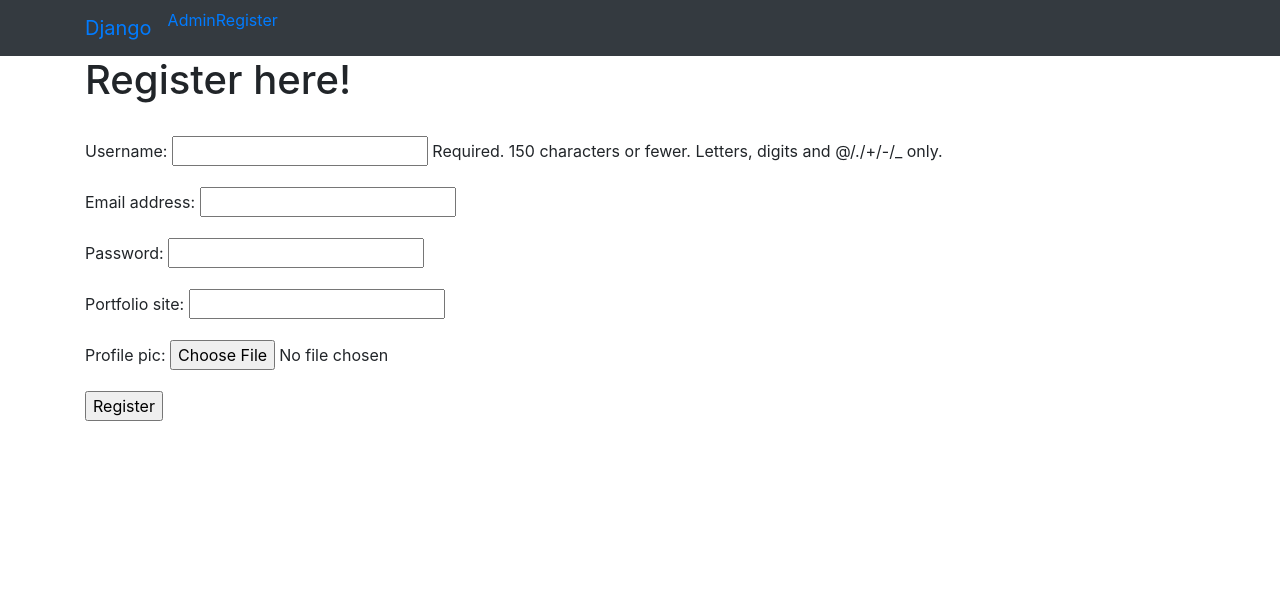
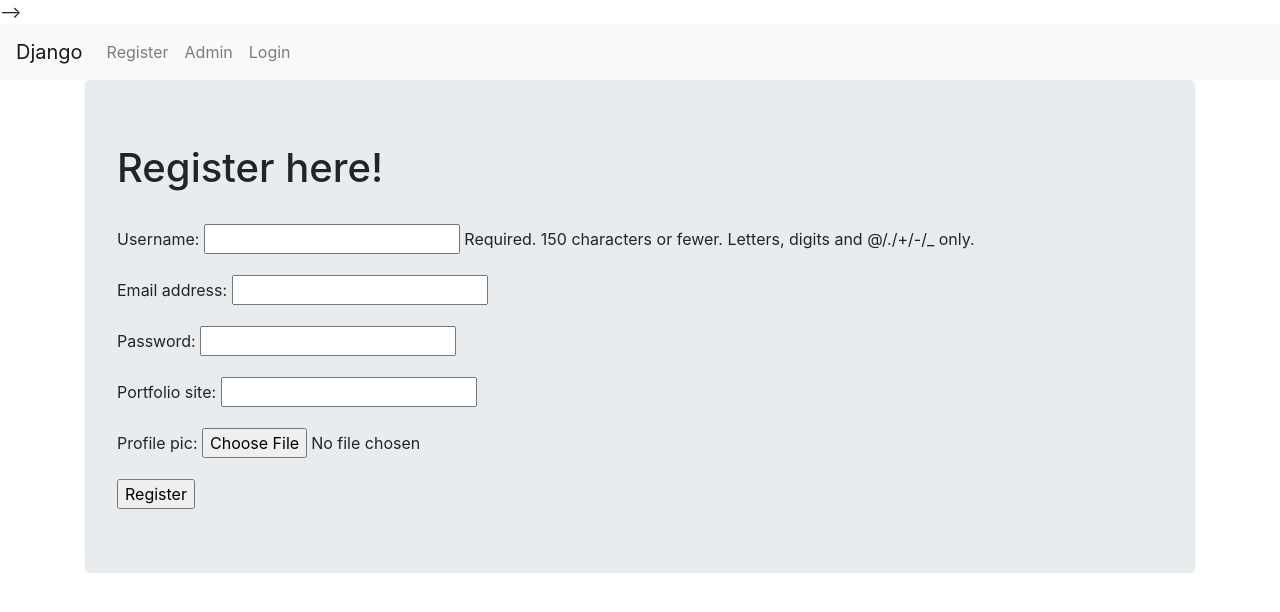
Before and after one commit to nishuChandravanshi/User_Authentication, a Django app: page /userapp/register/ in a window 1280 px wide. Shown: the top 612 px of the page. Run offline with Django 3.2, Linux system fonts and the light colour scheme; some libraries are stand-ins or nearby versions.

Commit message:
Login,Logout page added with modifications in base.html file

```diff
--- a/templates/userapp/base.html
+++ b/templates/userapp/base.html
@@ -3,22 +3,48 @@
   <head>
     <meta charset="utf-8">
     <title>Base</title>
-    <link rel="stylesheet" href="https://maxcdn.bootstrapcdn.com/bootstrap/4.0.0/css/bootstrap.min.css" integrity="sha384-Gn5384xqQ1aoWXA+058RXPxPg6fy4IWvTNh0E263XmFcJlSAwiGgFAW/dAiS6JXm" crossorigin="anonymous">
+    <link rel="stylesheet" href="https://maxcdn.bootstrapcdn.com/bootstrap/4.1.0/css/bootstrap.min.css">
+    <script src="https://ajax.googleapis.com/ajax/libs/jquery/3.3.1/jquery.min.js"></script>
+    <script src="https://cdnjs.cloudflare.com/ajax/libs/popper.js/1.14.0/umd/popper.min.js"></script>
+    <script src="https://maxcdn.bootstrapcdn.com/bootstrap/4.1.0/js/bootstrap.min.js"></script>
+    <!-- without above 3 scripts toggler button wasnt clickable -->
+
+    </script> -->
 
   </head>
 
   <body>
 
-    <nav class= "navbar navbar-dark bg-dark">
-      <div class="container">
-        <ul class='nav'>
-          <!-- due to above class showing vertival nav -->
+    <nav class="navbar navbar-expand-lg navbar-light bg-light">
+      <a class="navbar-brand" href="{% url 'index' %}">Django</a>
 
-           <li class="navbar-brand"><a href="{% url 'index' %}">Django</a></li>
-          <li class="navbar-link"><a href="{% url 'admin:index' %}">Admin </a><br></li>
-          <li class="navbar-link"><a href="{% url 'userapp:register' %}"> Register</a></li>
+      <button class="navbar-toggler" type="button" data-toggle="collapse" data-target="#navbarNav" aria-controls="navbarNav" aria-expanded="false" aria-label="Toggle navigation">
+        <span class="navbar-toggler-icon"></span>
+      </button>
 
-            </ul>
+      <div class="collapse navbar-collapse" id="navbarNav">
+        <ul class="navbar-nav">
+          <li class="nav-item">
+            <a class="nav-link" href="{% url 'userapp:register' %}">Register <span class="sr-only">(current)</span></a>
+          </li>
+          <li class="nav-item">
+            <a class="nav-link" href="{% url 'admin:index' %}">Admin</a>
+          </li>
+
+          {% if user.is_authenticated %}  <!--from views;; user = authenticate('')::user.is_authenticated func works to check if the user is authenticated  -->
+
+          <li class="nav-item">
+            <a class="nav-link" href="{% url 'logout' %}">Logout</a><!-- as logout is a name of url in main project urls.py itself-->
+          </li>
+
+          {% else %}
+          <li class="nav-item">
+            <a class="nav-link" href="{% url 'userapp:user_login' %}">Login</a><!-- as logout is a name of url in main project urls.py itself-->
+          </li>
+
+          {% endif %}
+
+        </ul>
       </div>
     </nav>
 
--- a/templates/userapp/registration.html
+++ b/templates/userapp/registration.html
@@ -7,14 +7,17 @@
   <h1>Thank you for registration!</h1>
 {% else %}
 
+
+<div class="jumbotron">
   <h1>Register here!</h1><br>
-
   <form method="post">
     {% csrf_token %}
     {{ user_form.as_p }}
     {{ profile_form.as_p }}
     <input type="submit" name="" value="Register">
   </form>
+</div>
+
 
 
 {% endif %}
--- a/user_learning/settings.py
+++ b/user_learning/settings.py
@@ -141,3 +141,6 @@ STATICFILES_DIRS = [STATIC_DIR]
 # MEDIA
 MEDIA_ROOT =MEDIA_DIR
 MEDIA_URL ='/media/'
+
+# login
+LOGIN_URL = '/userapp/user_login'
--- a/user_learning/urls.py
+++ b/user_learning/urls.py
@@ -24,5 +24,7 @@ urlpatterns = [
     # url(r'^$',views.index,name='index'),
     # url(r'^userapp/$',include('userapp.urls'))
     path('',views.index,name='index'),
-    path('userapp/',include('userapp.urls'))
+    path('userapp/',include('userapp.urls')),
+    path('logout/',views.user_logout,name='logout'),
+    path('special',views.special,name='special')
 ]
--- a/userapp/urls.py
+++ b/userapp/urls.py
@@ -8,5 +8,6 @@ app_name='userapp'
 
 urlpatterns=[
 # url(r'^register/$',views.register,name='register'),
-path('register/',views.register,name='register')
+path('register/',views.register,name='register'),
+path('user_login/',views.user_login,name='user_login')
 ]
--- a/userapp/views.py
+++ b/userapp/views.py
@@ -1,6 +1,16 @@
 from django.shortcuts import render
 from .forms import UserForm, UserProfileInfoForm
 from django.contrib.auth.models import User
+
+# for login..
+from django.contrib.auth import authenticate,login,logout
+from django.http import HttpResponseRedirect, HttpResponse
+# from django.core.urlresolvers import reverse
+from django.urls import reverse
+from django.contrib.auth.decorators import login_required
+
+
+
 # Create your views here.
 
 # def base(request):
@@ -41,3 +51,40 @@ def register(request):
                             {'user_form':user_form,
                             'profile_form':profile_form,
                             'registered':registered})
+
+
+
+def user_login(request):
+
+
+    if request.method == 'POST':
+        username = request.POST.get('username') #since we've given user name as -->name="username" in login.html
+        password = request.POST.get('password')
+
+
+        user= authenticate(username=username, password=password)
+
+        if user:
+            if user.is_active:
+                login(request,user)
+                return HttpResponseRedirect(reverse('index'))
+
+            else:
+                return HttpResponse("Account Not active")
+        else:
+            print("Someone tried to login and failed!")
+            print("Username: {} and password{}".format(username,password))
+            return HttpResponse('invalid login details supplied!')
+    else:
+        return render(request,'userapp/login.html',{})
+
+@login_required
+def special(request):
+    return HttpResponse("You are logged in..;-)")
+
+
+
+@login_required
+def user_logout(request):
+    logout(request)
+    return HttpResponseRedirect(reverse('index'))
```
Also changed, not shown: templates/userapp/login.html (+23 -0 lines), db.sqlite3.
